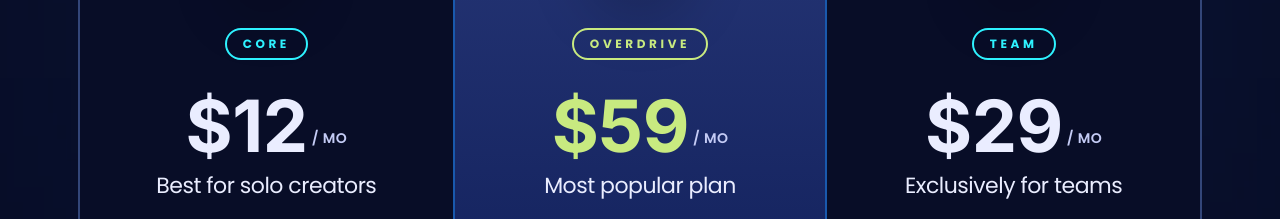
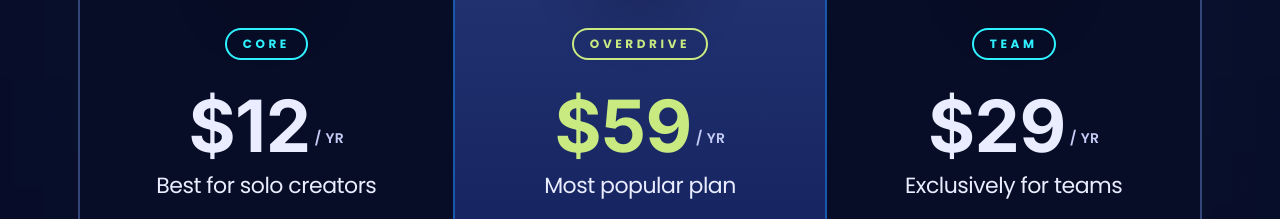
Before and after one commit to AhmadAli-68/Xora-UI, a React (Vite) app: page / in a window 1280 px wide. Shown: the part 2380-2599 px from the top of the page. Built offline with nearby package versions, Linux system fonts and the light colour scheme.

Commit message:
Just a little improvement in the pricing section, added condition for /mo and /yr for prices

```diff
--- a/src/sections/Pricing.jsx
+++ b/src/sections/Pricing.jsx
@@ -106,7 +106,7 @@ const Pricing = () => {
                     </div>
 
                     <div className='small-1 relative top-3 ml-1 uppercase'>
-                      / mo
+                      {Monthly ? '/ mo' : '/ yr'}
                     </div>
                   </div>
                 </div>
```
